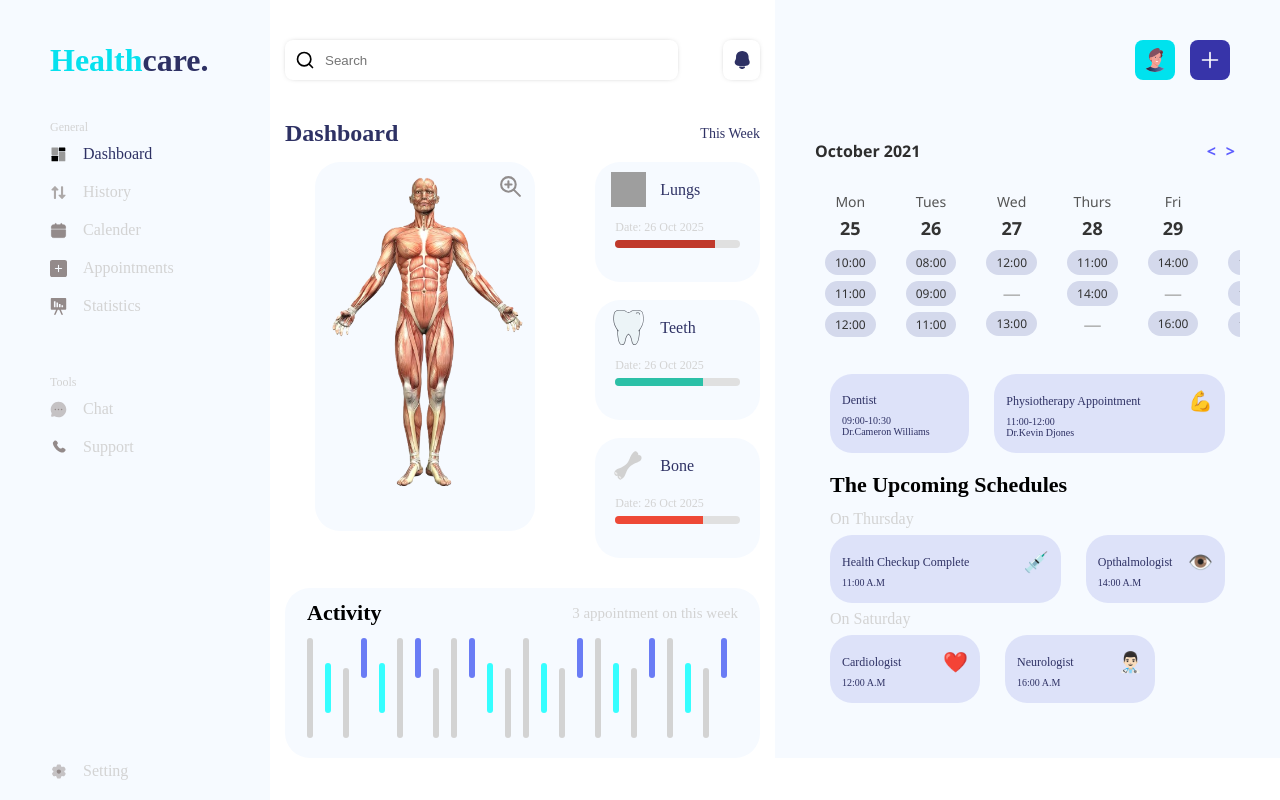
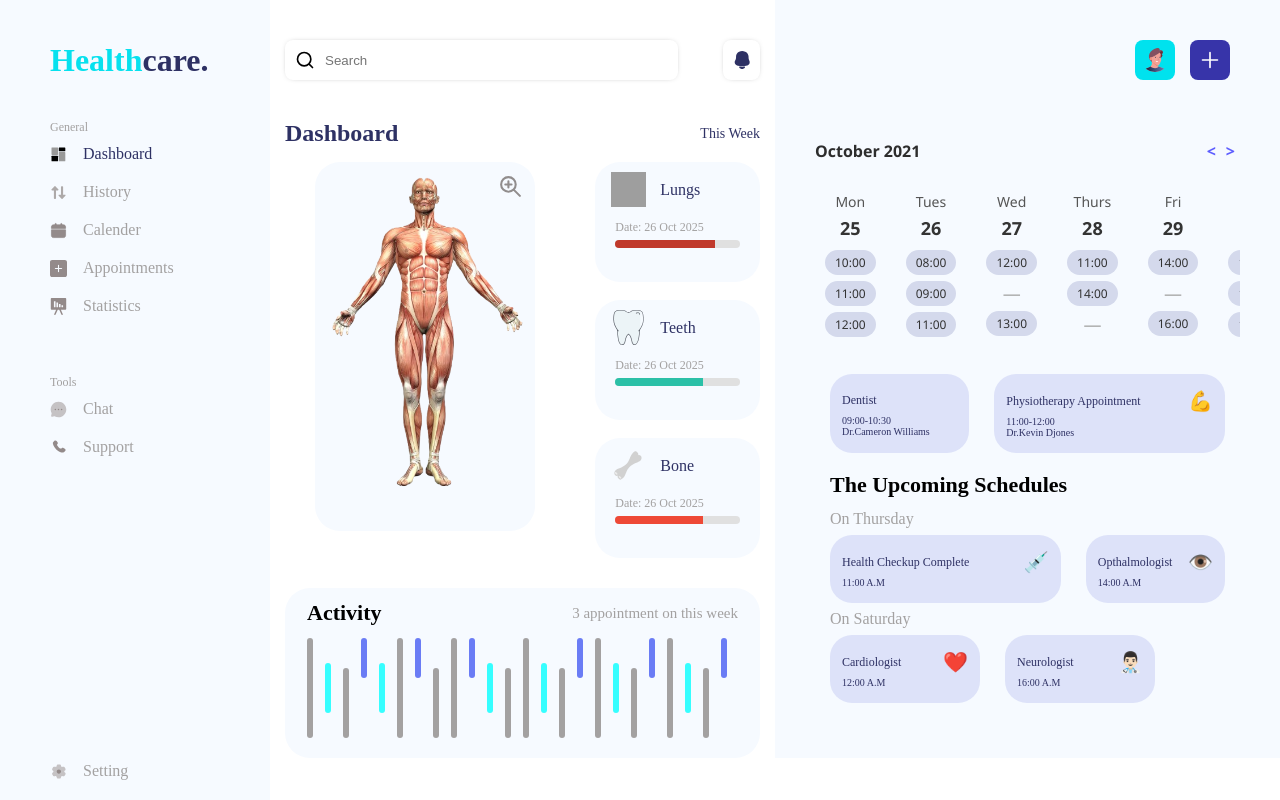
Before and after one commit to amashansari/healthcare-dashboard, a React (Vite) app: page / in a window 1280 px wide. Built offline with nearby package versions, Linux system fonts and the light colour scheme; grey boxes are pictures that could not be loaded; a web font is replaced by a local one.

Commit message:
first commit

```diff
--- a/src/App.css
+++ b/src/App.css
@@ -265,7 +265,7 @@ li {
   flex-direction: column;
   justify-content: space-between;
 
-  color: lightgray;
+  color: #a3a1a1;
   font-family: 'header';
 }
 
@@ -437,7 +437,7 @@ li {
   padding-left: 20px;
   padding-top: 3px;
 
-  color: lightgray;
+  color: #a3a1a1;
   font-family: 'header';
   font-size: 12px;
 }
@@ -508,7 +508,7 @@ li {
 }
 
 .active-title-right {
-  color: lightgray;
+  color: #a3a1a1;
   font-family: 'header';
   font-size: 15px;
 }
@@ -517,7 +517,7 @@ li {
   height: 100px;
   width: 6px;
   border-radius: 8px;
-  background: lightgray;
+  background: #a3a1a1;
 }
 
 .active-bars-2 {
@@ -542,7 +542,7 @@ li {
   height: 70px;
   width: 6px;
   border-radius: 8px;
-  background: lightgray;
+  background: #a3a1a1;
 }
 
 .active-bars-4 {
@@ -728,7 +728,7 @@ li {
 .upcoming-next {
   font-size: 16px;
   font-family: 'header';
-  color: lightgray;
+  color: #a3a1a1;
 }
 
 
@@ -796,7 +796,7 @@ li {
     flex-direction: column;
     justify-content: space-around;
 
-    color: lightgray;
+    color: #a3a1a1;
     font-family: 'header';
 
 
```
